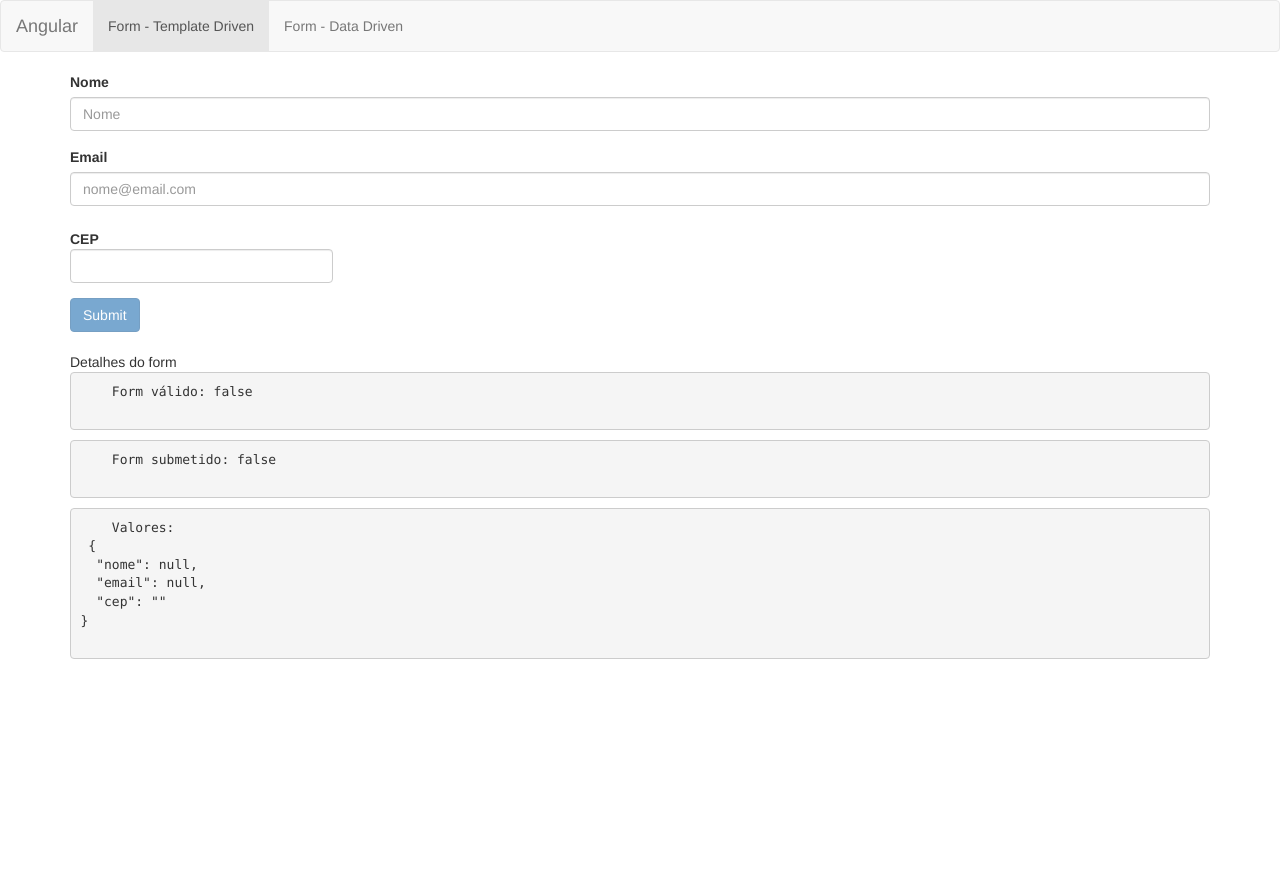
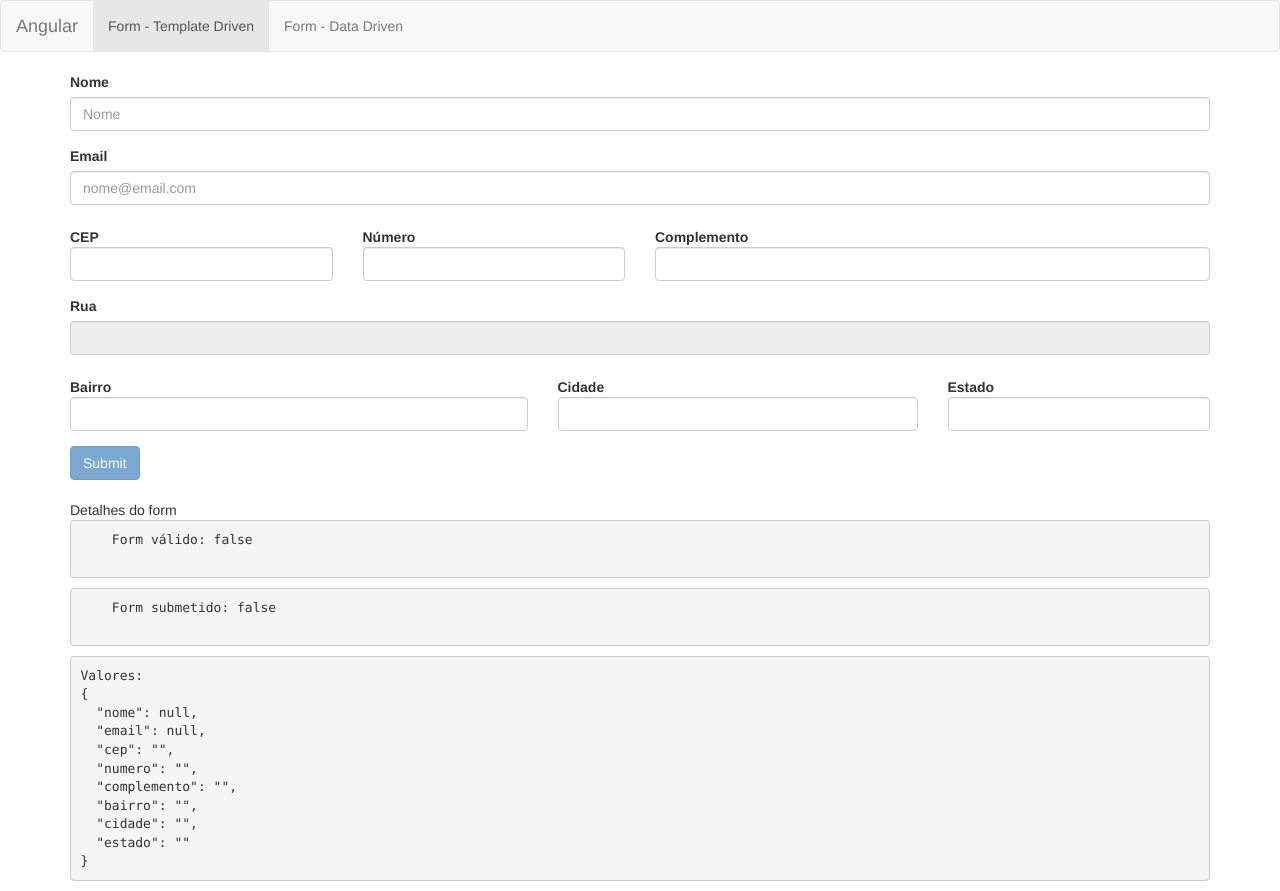
Before and after one commit to mulleramaral/forms, an Angular app: page /templateForm in a window 1280 px wide. Before the commit the page ends 800 px from the top, so only its background shows below. Built offline with nearby package versions, Linux system fonts and the light colour scheme.

Commit message:
Forms (TEMPLATE DRIVE) ADICIONANDO CAMPOS DE ENDEREÇO

```diff
--- a/src/app/form-debug/form-debug.component.html
+++ b/src/app/form-debug/form-debug.component.html
@@ -8,7 +8,5 @@
   <pre>
     Form submetido: {{ form.submitted }}
   </pre>
-  <pre>
-    Valores: <br> {{ form.value | json }}
-  </pre>
+  <pre>Valores:<br>{{form.value | json}}</pre>
 </div>
--- a/src/app/template-form/template-form.component.html
+++ b/src/app/template-form/template-form.component.html
@@ -1,36 +1,96 @@
 <form #form="ngForm" (ngSubmit)="onSubmit(form)"  class="form-horizontal">
-  <div class="form-group" [class.has-error]="nome.invalid && nome.touched">
-    <div class="col-sm-12">
-      <label for="nome">Nome</label>
-    </div>
-    <div class="col-sm-12">
+  <div class="form-group">
+    <div class="col-sm-12"  [class.has-error]="nome.invalid && nome.touched" [class.has-feedback]="nome.invalid && nome.touched">
+        <label for="nome">Nome</label>
         <input type="text" class="form-control" name="nome" id="nome" placeholder="Nome" [(ngModel)]="usuario.nome" required #nome="ngModel">
-    </div>
-    <div class="col-sm-12">
+        <span class="glyphicon glyphicon-remove form-control-feedback" aria-hidden="true" *ngIf="nome.invalid && nome.touched"></span>
+        <span class="sr-only" *ngIf="nome.invalid && nome.touched">(error)</span>
         <div *ngIf="nome.invalid && nome.touched" class="alert alert-danger" role="alert">
             Nome é Obrigatório.
         </div>
     </div>
   </div>
 
-  <div class="form-group" [class.has-error]="email.invalid && email.touched">
-    <div class="col-sm-12">
+  <div class="form-group">
+    <div class="col-sm-12" [class.has-error]="email.invalid && email.touched" [class.has-feedback]="email.invalid && email.touched">
         <label for="email">Email</label>
+        <input type="email" class="form-control" name="email" id="email" placeholder="nome@email.com" [(ngModel)]="usuario.email" required email #email="ngModel">
+        <span class="glyphicon glyphicon-remove form-control-feedback" aria-hidden="true" *ngIf="email.invalid && email.touched"></span>
+        <span class="sr-only" *ngIf="email.invalid && email.touched">(error)</span>
+        <div *ngIf="email.invalid && email.touched" class="alert alert-danger" role="alert">
+            O e-mail é obrigatório.
+        </div>
     </div>
-    <div class="col-sm-12">
-        <input type="email" class="form-control" name="email" id="email" placeholder="nome@email.com" [(ngModel)]="usuario.email" required email #email="ngModel">
+  </div>
+
+  <div class="form-group">
+    <div class="col-md-3" [class.has-error]="cep.invalid && cep.touched" [class.has-feedback]="cep.invalid && cep.touched">
+      <label for="cep" class="control-label">CEP</label>
+      <input type="text" class="form-control" id="cep" name="cep" ngModel required #cep="ngModel">
+      <span class="glyphicon glyphicon-remove form-control-feedback" aria-hidden="true" *ngIf="cep.invalid && cep.touched"></span>
+      <span class="sr-only" *ngIf="cep.invalid && cep.touched">(error)</span>
+      <div *ngIf="cep.invalid && cep.touched" class="alert alert-danger" role="alert">
+        O CEP é obrigatório
+      </div>
     </div>
-    <div class="col-sm-12">
-      <div *ngIf="email.invalid && email.touched" class="alert alert-danger" role="alert">
-        O e-mail é obrigatório.
+
+    <div class="col-md-3" [class.has-error]="numero.invalid && numero.touched" [class.has-feedback]="numero.invalid && numero.touched">
+      <label for="numero" class="control-label">Número</label>
+      <input type="text" class="form-control" id="numero" name="numero" ngModel required #numero="ngModel">
+      <span class="glyphicon glyphicon-remove form-control-feedback" aria-hidden="true" *ngIf="numero.invalid && numero.touched"></span>
+      <span class="sr-only" *ngIf="numero.invalid && numero.touched">(error)</span>
+      <div *ngIf="numero.invalid && numero.touched" class="alert alert-danger" role="alert">
+          O Número é obrigatório
+      </div>
+    </div>
+
+    <div class="col-md-6" [class.has-error]="complemento.invalid && complemento.touched" [class.has-feedback]="complemento.invalid && complemento.touched">
+        <label for="complemento" class="control-label">Complemento</label>
+        <input type="text" class="form-control" id="complemento" name="complemento" ngModel #complemento="ngModel">
+    </div>
+  </div>
+
+  <div class="form-group">
+    <div class="col-sm-12"  [class.has-error]="rua.invalid && rua.touched" [class.has-feedback]="rua.invalid && rua.touched">
+      <label for="rua">Rua</label>
+      <input type="text" class="form-control" name="rua" id="rua" [(ngModel)]="usuario.rua" required readonly #rua="ngModel">
+      <span class="glyphicon glyphicon-remove form-control-feedback" aria-hidden="true" *ngIf="rua.invalid && rua.touched"></span>
+      <span class="sr-only" *ngIf="rua.invalid && rua.touched">(error)</span>
+      <div *ngIf="rua.invalid && rua.touched" class="alert alert-danger" role="alert">
+          Rua é Obrigatória.
       </div>
     </div>
   </div>
 
   <div class="form-group">
-    <div class="col-md-3">
-      <label for="cep" class="control-label">CEP</label>
-      <input type="text" class="form-control" id="cep" name="cep" ngModel required>
+    <div class="col-md-5" [class.has-error]="bairro.invalid && bairro.touched" [class.has-feedback]="bairro.invalid && bairro.touched">
+      <label for="bairro" class="control-label">Bairro</label>
+      <input type="text" class="form-control" id="bairro" name="bairro" ngModel required #bairro="ngModel">
+      <span class="glyphicon glyphicon-remove form-control-feedback" aria-hidden="true" *ngIf="bairro.invalid && bairro.touched"></span>
+      <span class="sr-only" *ngIf="bairro.invalid && bairro.touched">(error)</span>
+      <div *ngIf="bairro.invalid && bairro.touched" class="alert alert-danger" role="alert">
+        O Bairro é obrigatório
+      </div>
+    </div>
+
+    <div class="col-md-4" [class.has-error]="cidade.invalid && cidade.touched" [class.has-feedback]="cidade.invalid && cidade.touched">
+      <label for="cidade" class="control-label">Cidade</label>
+      <input type="text" class="form-control" id="cidade" name="cidade" ngModel required #cidade="ngModel">
+      <span class="glyphicon glyphicon-remove form-control-feedback" aria-hidden="true" *ngIf="cidade.invalid && cidade.touched"></span>
+      <span class="sr-only" *ngIf="cidade.invalid && cidade.touched">(error)</span>
+      <div *ngIf="cidade.invalid && cidade.touched" class="alert alert-danger" role="alert">
+        A Cidade é obrigatório
+      </div>
+    </div>
+
+    <div class="col-md-3" [class.has-error]="estado.invalid && estado.touched" [class.has-feedback]="estado.invalid && estado.touched">
+      <label for="estado" class="control-label">Estado</label>
+      <input type="text" class="form-control" id="estado" name="estado" ngModel required #estado="ngModel">
+      <span class="glyphicon glyphicon-remove form-control-feedback" aria-hidden="true" *ngIf="estado.invalid && estado.touched"></span>
+      <span class="sr-only" *ngIf="estado.invalid && estado.touched">(error)</span>
+      <div *ngIf="estado.invalid && estado.touched" class="alert alert-danger" role="alert">
+        O Estado é obrigatório
+      </div>
     </div>
   </div>
 
```
